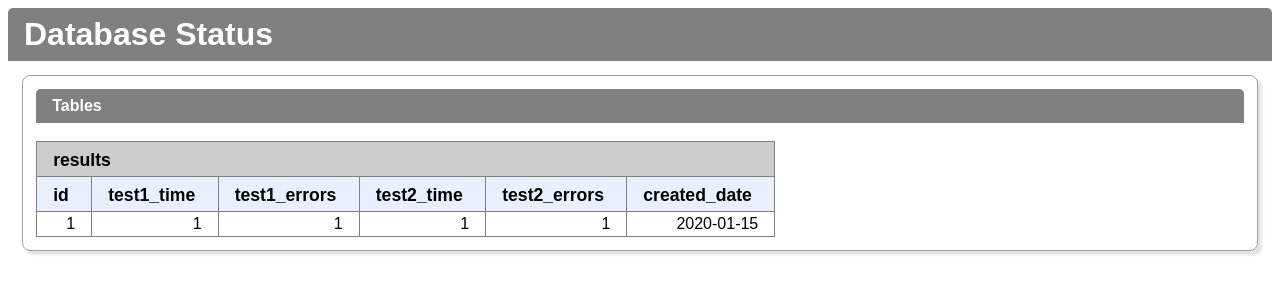
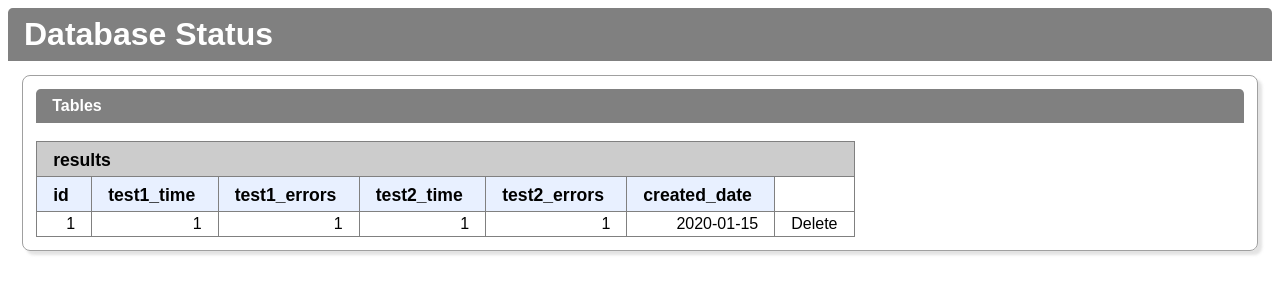
Before and after one commit to laubryan/fp-validation-test, a Flask app: page /results in a window 1280 px wide. Shown: the top 300 px of the page. Run offline with Flask 3, Linux system fonts and the light colour scheme; tables that the repository leaves empty hold one stand-in row (values such as "Sample post").

Commit message:
Add result row delete button

```diff
--- a/app.py
+++ b/app.py
@@ -80,6 +80,20 @@ def createAudioString():
 # API Methods for Test
 #
 
+# Delete result row
+@app.route("/delete-result", methods=["POST"])
+def deleteResult():
+
+    # Get delete parameters
+    validation_id = float(request.form.get("validation-id", -1))
+    row_id = int(request.form.get("row-id"))
+
+    # Delete the row
+    if validation_id == (5 / 4):
+        db.delete_result(row_id)
+
+    return { "result": True }
+
 # Record test results
 @app.route("/record-test-results", methods=["POST"])
 def recordTestResults():
--- a/db/db.py
+++ b/db/db.py
@@ -3,6 +3,23 @@
 #
 import sqlite3
 import datetime
+
+#
+# Delete result row
+#
+def delete_result(row_id):
+
+	try:
+		# Connect to db if required
+		db_conn, db_cur = open_db()
+
+		# Delete result row
+		db_cur.execute("delete from results where id = ?", [row_id])
+		db_conn.commit()
+
+	finally:
+		# Close the database
+		db_conn.close()
 
 #
 # Custom row factory
--- /dev/null
+++ b/static/scripts/status.js
@@ -0,0 +1,44 @@
+//
+// Status Page Functions
+//
+
+//
+// Delete table row
+//
+function deleteRow(rowId) {
+
+	// Create temporary form
+	let rowDeleteForm = document.createElement("form");
+	rowDeleteForm.method = "POST";
+	let formData = new FormData(rowDeleteForm);
+	formData.append("validation-id", "" + 5/4);
+	formData.append("row-id", rowId);
+
+	// Request result row deletion
+	fetch("/delete-result", { method: "POST", body: formData })
+		.then(response => {
+
+			// Success
+			if (response.ok) {
+				location.reload();
+			}
+		})
+		.catch(error => {
+			// Error
+			window.location.href = "/error.html";
+		});
+}
+
+//
+// User clicked delete table row
+//
+function onDeleteRow(rowId) {
+
+	// Prompt user for confirmation
+	userConfirmation = confirm("Delete result Row ID " + rowId + "?");
+
+	// Delete if confirmed
+	if (userConfirmation) {
+		deleteRow(rowId);
+	}
+}
--- a/templates/status.html
+++ b/templates/status.html
@@ -1,6 +1,7 @@
 <html lang="en">
 	<head>
 		<title>Status</title>
+		<script src="{{ url_for('static', filename='scripts/status.js') }}"></script>
 		<link rel="stylesheet" type="text/css" href="{{ url_for('static', filename='styles/common.css') }}">
 	</head>
 	<body>
@@ -28,6 +29,9 @@
 								{% for field, value in row.items() %}
 								<td>{{value}}</td>&nbsp;
 								{% endfor %}
+								<td>
+									<a onclick="onDeleteRow('{{row['id']}}')">Delete</a>
+								</td>
 							</tr>
 						{% endfor %}
 						</table>
```
